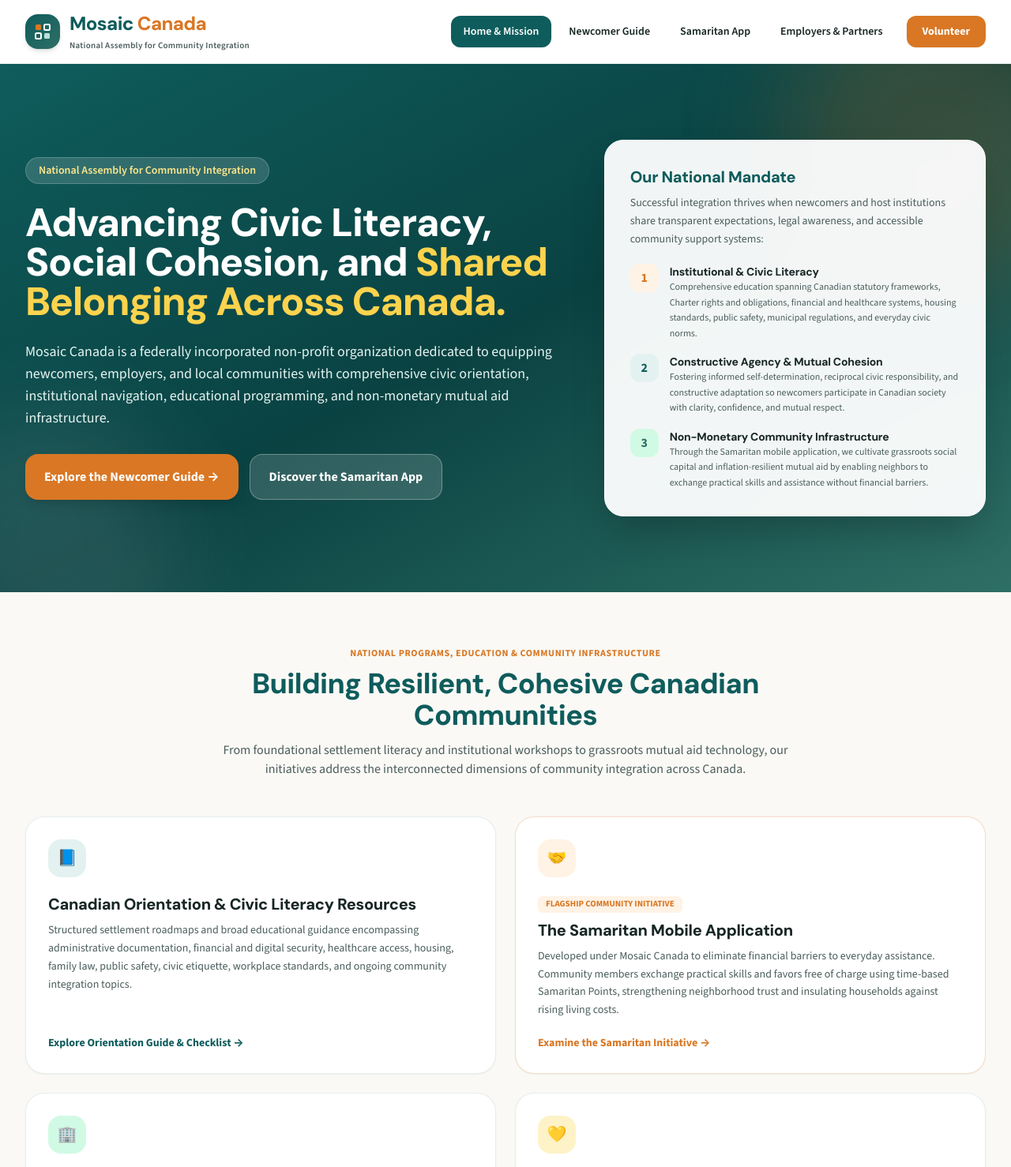
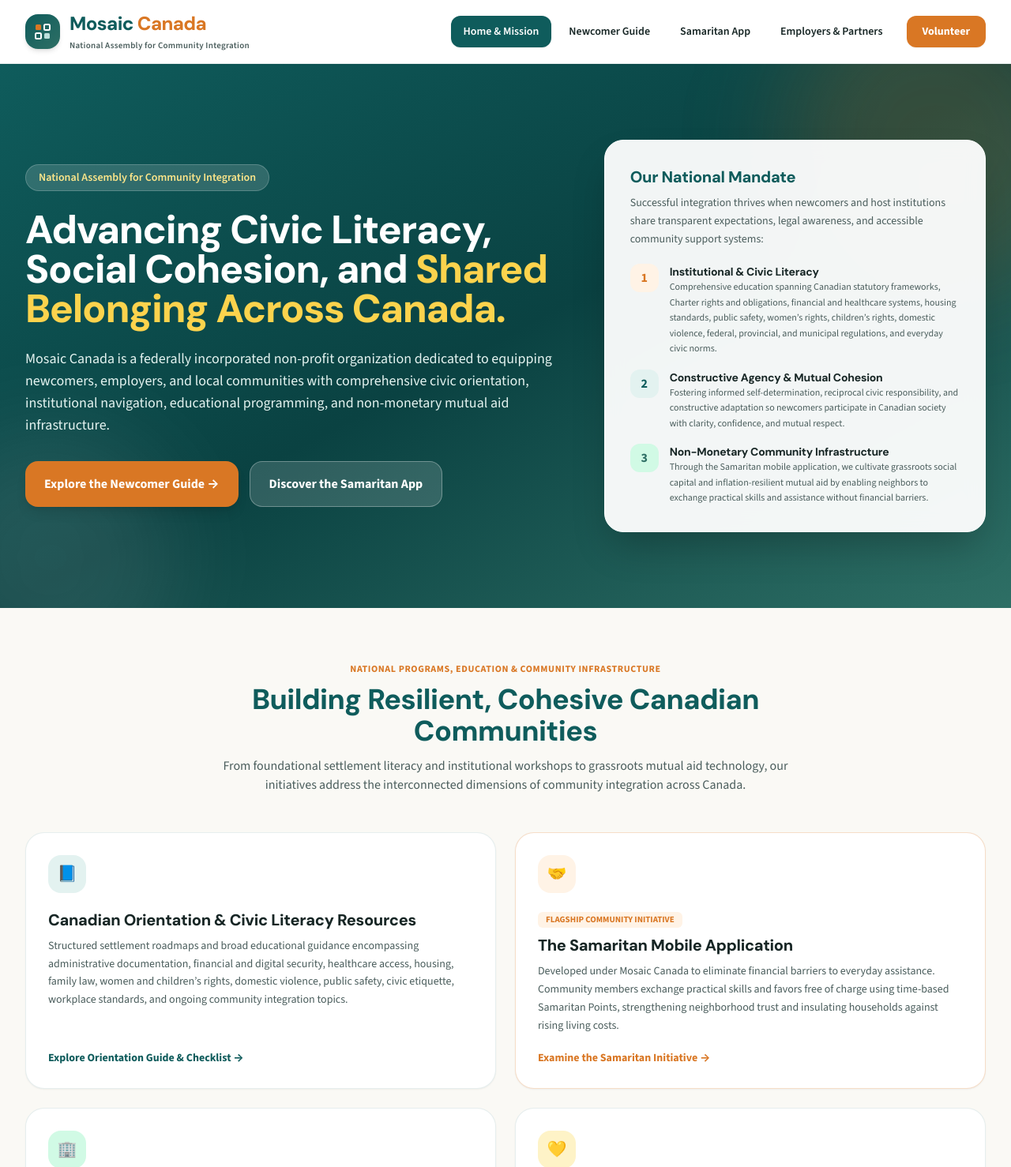
Before and after one commit to mosaiccanada/MOSAIC-CANADA, a plain HTML site: page index.html in a window 1280 px wide. Shown: the top 1478 px of the page at 79% size. Drawn offline with nearby package versions, Linux system fonts and the light colour scheme.

Commit message:
MOSAIC-CANADA index.html
Updated descriptions to include women's rights, children's rights, and community responsibilities.

```diff
--- a/index.html
+++ b/index.html
@@ -1,3 +1,5 @@
+
+
 <!DOCTYPE html>
 <html lang="en" class="scroll-smooth">
 <head>
@@ -253,7 +255,7 @@
                     <div>
                       <h3 class="font-bold text-sm text-ink">Institutional &amp; Civic Literacy</h3>
                       <p class="text-xs text-mutedInk leading-relaxed">
-                        Comprehensive education spanning Canadian statutory frameworks, Charter rights and obligations, financial and healthcare systems, housing standards, public safety, municipal regulations, and everyday civic norms.
+                        Comprehensive education spanning Canadian statutory frameworks, Charter rights and obligations, financial and healthcare systems, housing standards, public safety, women’s rights, children’s rights, domestic violence, federal, provincial, and municipal regulations, and everyday civic norms.
                       </p>
                     </div>
                   </div>
@@ -311,7 +313,7 @@
                 Canadian Orientation &amp; Civic Literacy Resources
               </h3>
               <p class="text-sm text-mutedInk leading-relaxed mb-5">
-                Structured settlement roadmaps and broad educational guidance encompassing administrative documentation, financial and digital security, healthcare access, housing, family law, public safety, civic etiquette, workplace standards, and ongoing community integration topics.
+                Structured settlement roadmaps and broad educational guidance encompassing administrative documentation, financial and digital security, healthcare access, housing, family law, women and children’s rights, domestic violence, public safety, civic etiquette, workplace standards, and ongoing community integration topics.
               </p>
             </div>
             <button
@@ -906,7 +908,7 @@
                 Canadian Civic Orientation &amp; Everyday Social Norms
               </h4>
               <p class="text-xs text-mutedInk leading-relaxed">
-                Accessible educational sessions fostering shared understanding of Canadian civic life, equal dignity in public and domestic spaces, community responsibilities, and constructive social integration without providing formal legal instruction.
+                Accessible educational and awareness raising sessions fostering shared understanding of Canadian civic life, equal dignity in public and domestic spaces, information community responsibilities, and constructive social integration without providing formal legal instruction.
               </p>
             </div>
 
```
